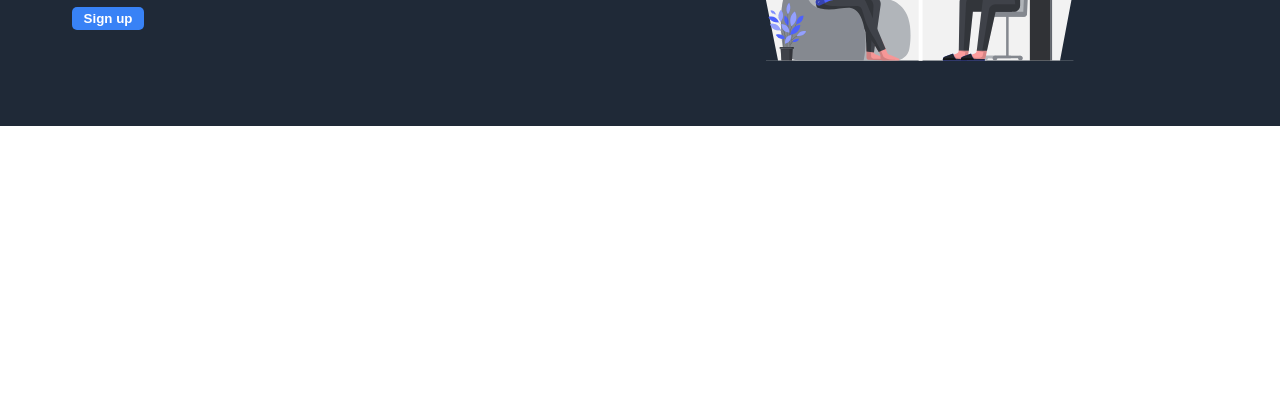
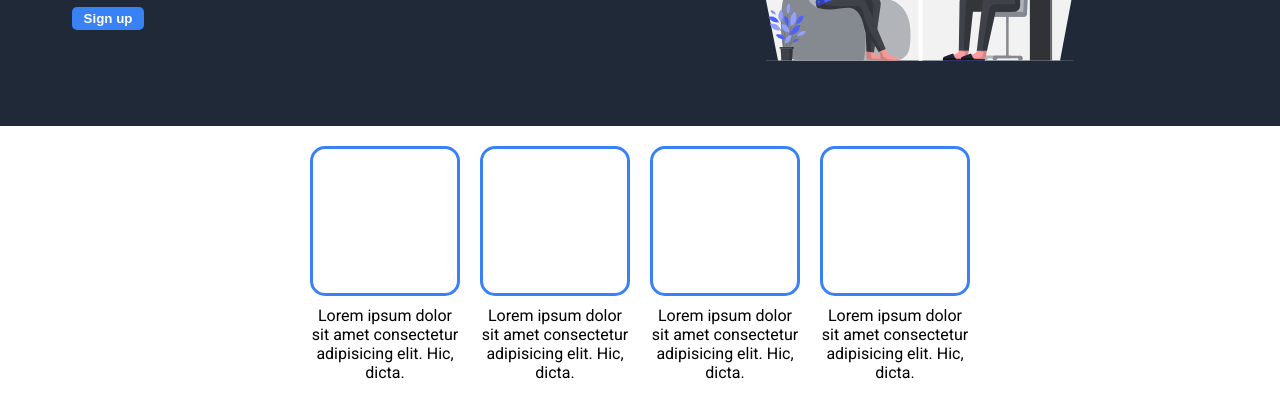
Before and after one commit to mfeti/landing-page, a plain HTML site: page index.html in a window 1280 px wide. Shown: the part 287-704 px from the top of the page. Drawn offline with Linux system fonts and the light colour scheme.

Commit message:
Add info/card section in index.html and style it

```diff
--- a/index.html
+++ b/index.html
@@ -39,5 +39,33 @@
         </div>
       </div>
     </div>
+
+    <!-- information section -->
+    <div class="info-section">
+      <div class="info-card">
+        <div class="card"></div>
+        <p>
+          Lorem ipsum dolor sit amet consectetur adipisicing elit. Hic, dicta.
+        </p>
+      </div>
+      <div class="info-card">
+        <div class="card"></div>
+        <p>
+          Lorem ipsum dolor sit amet consectetur adipisicing elit. Hic, dicta.
+        </p>
+      </div>
+      <div class="info-card">
+        <div class="card"></div>
+        <p>
+          Lorem ipsum dolor sit amet consectetur adipisicing elit. Hic, dicta.
+        </p>
+      </div>
+      <div class="info-card">
+        <div class="card"></div>
+        <p>
+          Lorem ipsum dolor sit amet consectetur adipisicing elit. Hic, dicta.
+        </p>
+      </div>
+    </div>
   </body>
 </html>
--- a/style.css
+++ b/style.css
@@ -86,3 +86,32 @@ ul {
   width: 100%;
   max-width: 420px;
 }
+
+/* info section */
+
+.info-section {
+  padding: 20px 72px;
+  display: flex;
+  gap: 20px;
+  flex-wrap: wrap;
+  justify-content: center;
+  align-items: center;
+}
+
+.info-card {
+  display: flex;
+  flex-direction: column;
+  gap: 10px;
+}
+
+.card {
+  border: 3px solid #3882f6;
+  width: 150px;
+  height: 150px;
+  border-radius: 10%;
+}
+
+.info-card p {
+  width: 150px;
+  text-align: center;
+}
```
